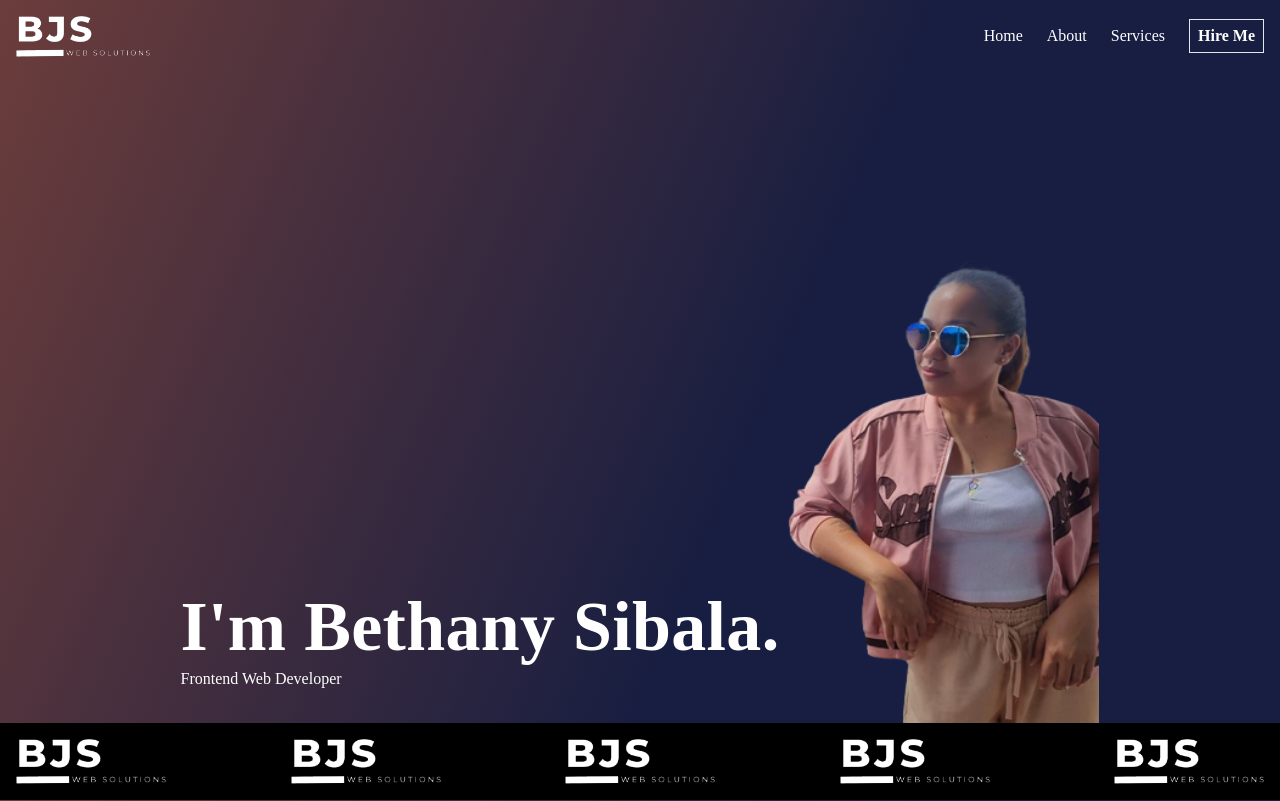
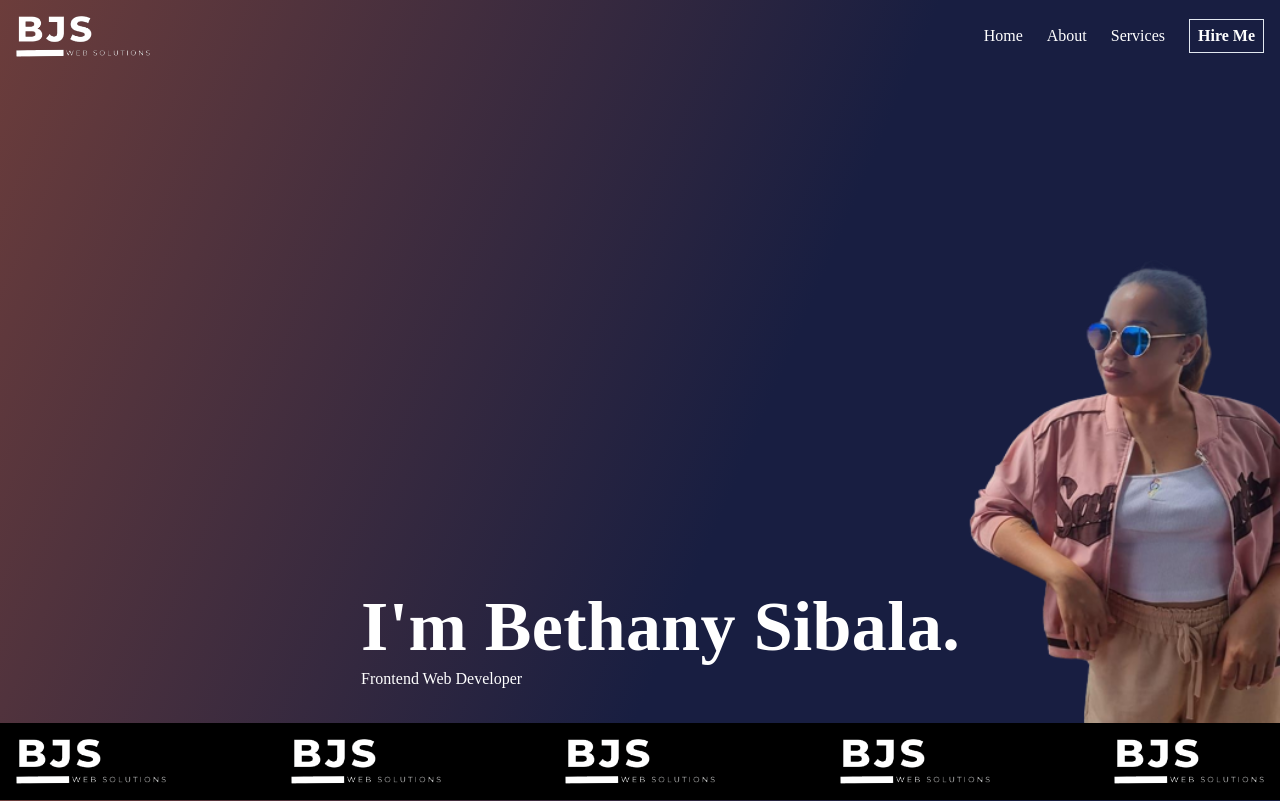
Before and after one commit to bethanysibs/portfolio, a PHP site: page / in a window 1280 px wide. Shown: the top 801 px of the page. Run offline with PHP 8.4, Linux system fonts and the light colour scheme; style sheets or scripts are compiled from the project's sources.

Commit message:
Update index.php

```diff
--- a/index.php
+++ b/index.php
@@ -27,7 +27,7 @@
         </div>
     </nav>
     <!---->
-    <div class="h-screen flex items-end justify-center">
+    <div class="h-screen flex items-end justify-end">
         <div class="flex-col mb-8">
             <div>
                 <h1 class="name">I'm Bethany Sibala.</h1>
```
